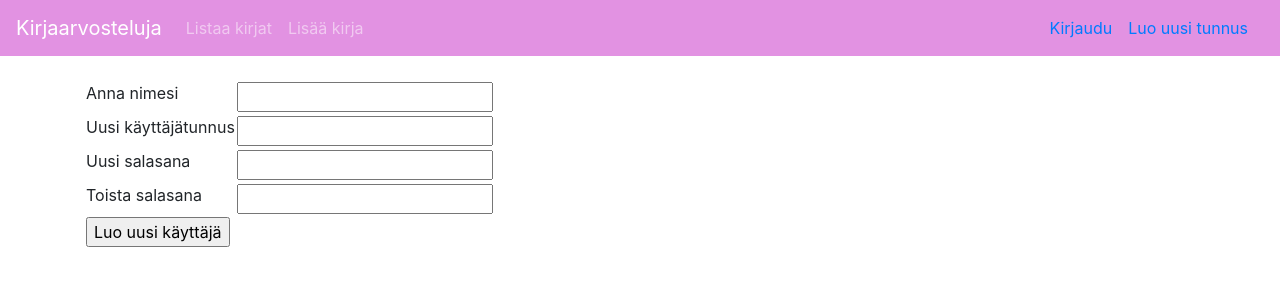
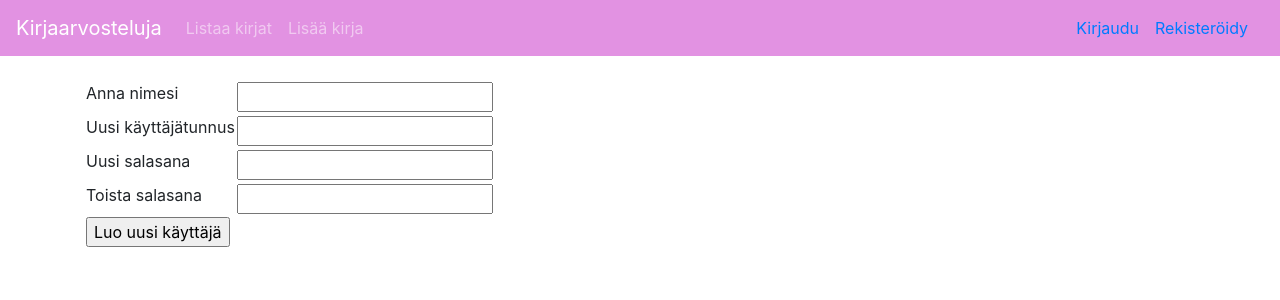
Before and after one commit to NiinaM/Kirja-arvosteluSovellus, a Flask app: page /auth/new/ in a window 1280 px wide. Shown: the top 300 px of the page. Run offline with Flask 2, Linux system fonts and the light colour scheme; some libraries are stand-ins or nearby versions.

Commit message:
tietokantakyselyn 2 pyöristäminen template viilausta

```diff
--- a/application/books/models.py
+++ b/application/books/models.py
@@ -29,6 +29,8 @@ class Book(Base, Name):
 
             if not row[2]:
                 avg = ""
+            else:
+                avg = '{0:.1f}'.format(row[2])
             response.append({"id":id, "name":name, "avg":avg})
 
         return response
--- a/application/templates/layout.html
+++ b/application/templates/layout.html
@@ -24,11 +24,12 @@
         </ul>
         <div class="form-inline mt-2 mt-md-0">
           {% if current_user.is_authenticated %}
-          <a href="{{ url_for('auth_logout') }}">Hei {{ current_user.name }}! Tästä voit kirjautua ulos.</a>
+          <a href="{{ url_for('auth_logout') }}">Hei {{ current_user.name }} kirjaudu ulos!</a>
           {% else %}
           <a href="{{ url_for('auth_login') }}">Kirjaudu</a>
+          <a class="nav-link" href="{{ url_for('auth_form') }}">Rekisteröidy</a>
           {% endif %}
-          <a class="nav-link" href="{{ url_for('auth_form') }}">Luo uusi tunnus</a>
+
         </div>
       </div>
     </nav>
```
